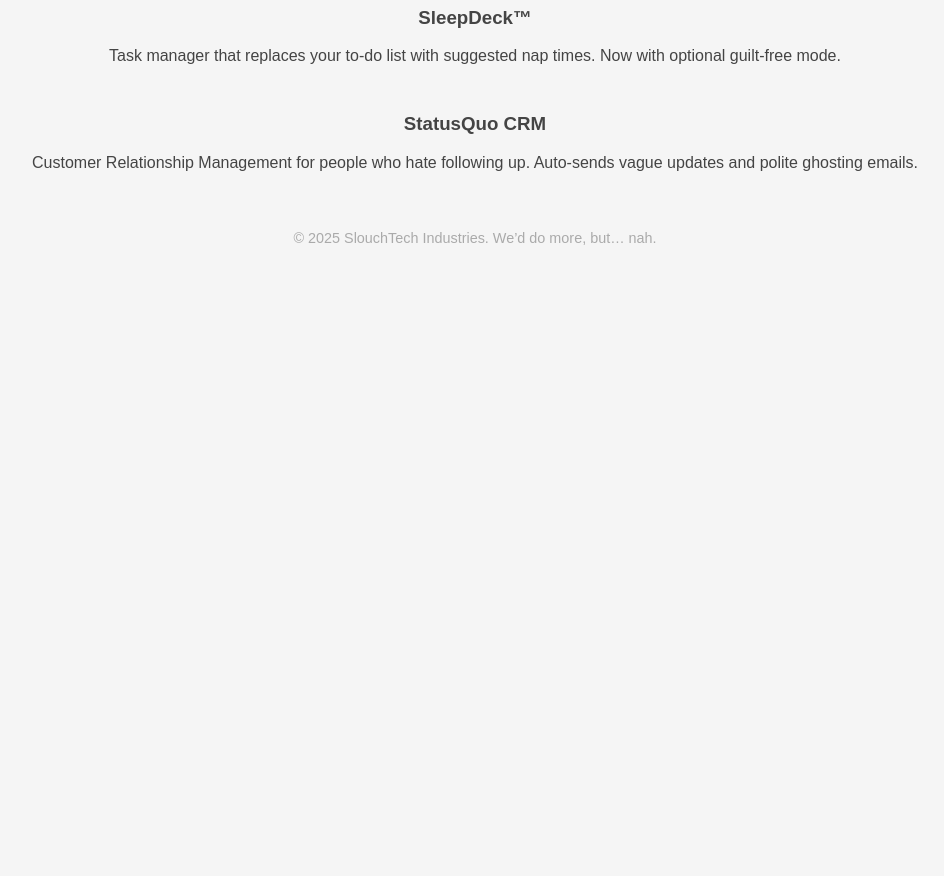
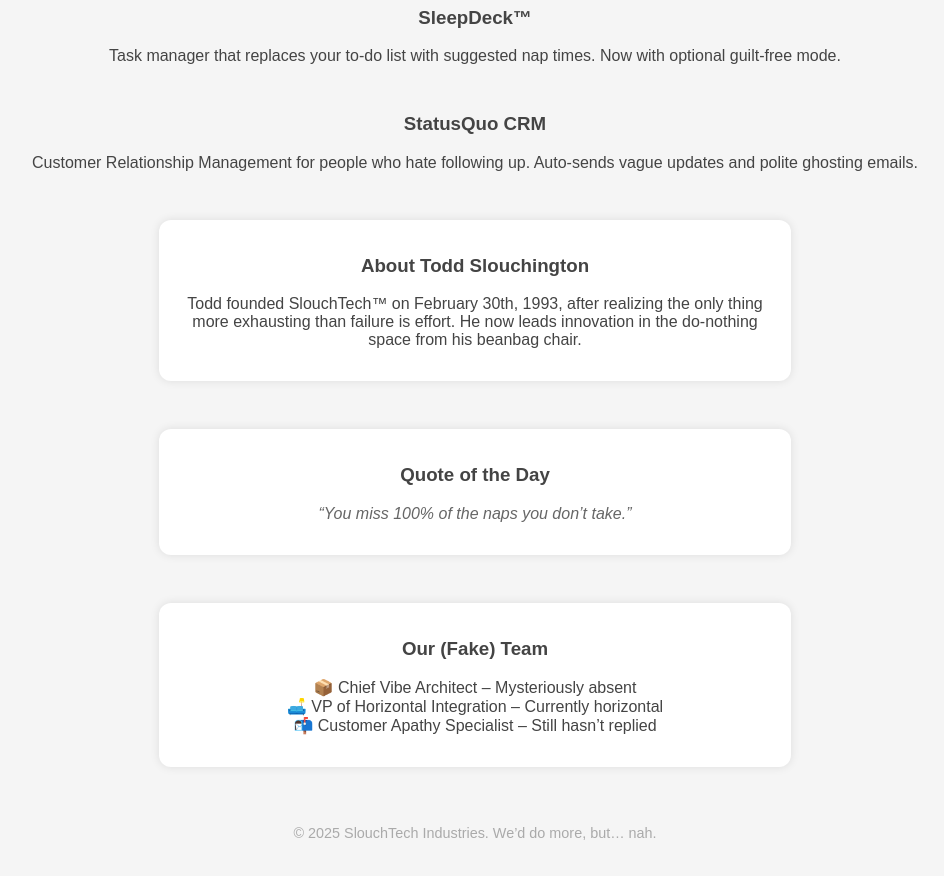
Before and after one commit to toddslouchington/slouchtech, a plain HTML site: page index.html in a window 1280 px wide. Shown: the part 500-1376 px from the top of the page, without its empty margins (165-1109 px from the left). Before the commit the page ends 800 px from the top, so only its background shows below. Drawn offline with Linux system fonts and the light colour scheme.

Commit message:
Update index.html

```diff
--- a/index.html
+++ b/index.html
@@ -37,6 +37,20 @@
       color: #aaa;
       font-size: 0.9rem;
     }
+    .bio, .quote, .team {
+      margin-top: 3em;
+      padding: 1em;
+      background: #fff;
+      border-radius: 12px;
+      max-width: 600px;
+      margin-left: auto;
+      margin-right: auto;
+      box-shadow: 0 0 10px rgba(0, 0, 0, 0.1);
+    }
+    .quote-text {
+      font-style: italic;
+      color: #666;
+    }
   </style>
 </head>
 <body>
@@ -64,6 +78,25 @@
     <p>Customer Relationship Management for people who hate following up. Auto-sends vague updates and polite ghosting emails.</p>
   </div>
 
+  <div class="bio">
+    <h3>About Todd Slouchington</h3>
+    <p>Todd founded SlouchTech™ on February 30th, 1993, after realizing the only thing more exhausting than failure is effort. He now leads innovation in the do-nothing space from his beanbag chair.</p>
+  </div>
+
+  <div class="quote">
+    <h3>Quote of the Day</h3>
+    <p class="quote-text">“You miss 100% of the naps you don’t take.”</p>
+  </div>
+
+  <div class="team">
+    <h3>Our (Fake) Team</h3>
+    <ul style="list-style-type: none; padding: 0;">
+      <li>📦 Chief Vibe Architect – Mysteriously absent</li>
+      <li>🛋️ VP of Horizontal Integration – Currently horizontal</li>
+      <li>📬 Customer Apathy Specialist – Still hasn’t replied</li>
+    </ul>
+  </div>
+
   <div class="footer">
     © 2025 SlouchTech Industries. We’d do more, but… nah.
   </div>
```
